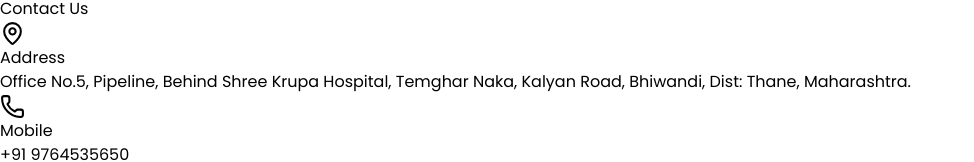
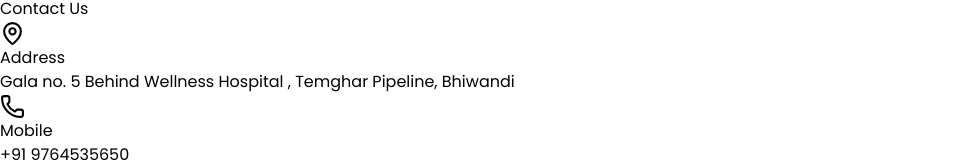
Before and after one commit to Madhuulagishetty/Birthday-UI, a React (Vite) app: page /booking-card in a window 1280 px wide. Shown: the part 1410-1572 px from the top of the page, without its empty margins (0-974 px from the left). Built offline with nearby package versions, Linux system fonts and the light colour scheme; no server answers; the database is empty.

Commit message:
Update Footer.jsx

```diff
--- a/src/Components/Footer.jsx
+++ b/src/Components/Footer.jsx
@@ -54,7 +54,7 @@
                 </div>
                 <div>
                   <p className="font-semibold">Address</p>
-                  <p className="text-gray-600">Office No.5, Pipeline, Behind Shree Krupa Hospital, Temghar Naka, Kalyan Road, Bhiwandi, Dist: Thane, Maharashtra. </p>
+                  <p className="text-gray-600">Gala no. 5 Behind  Wellness Hospital , Temghar Pipeline, Bhiwandi </p>
                 </div>
               </div>
 
```
